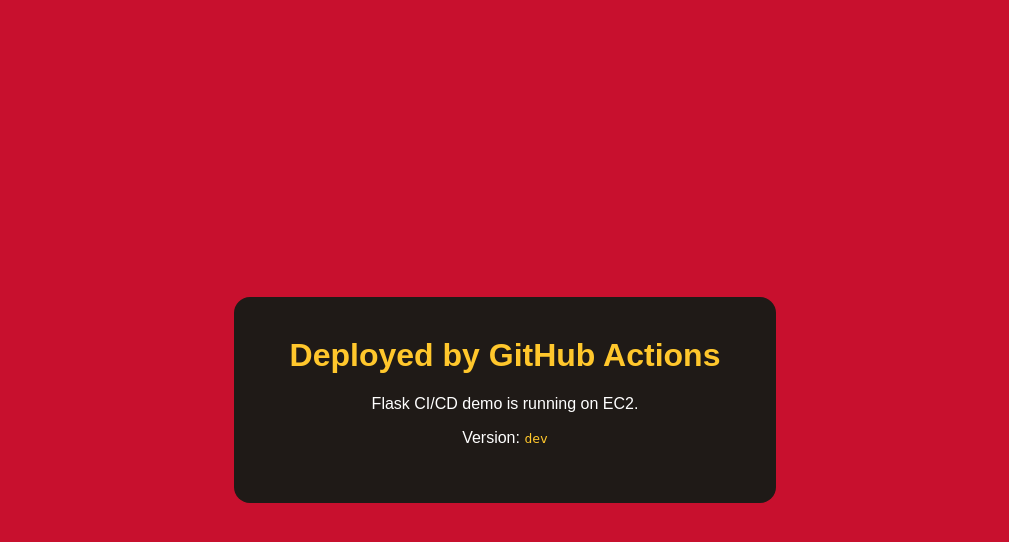
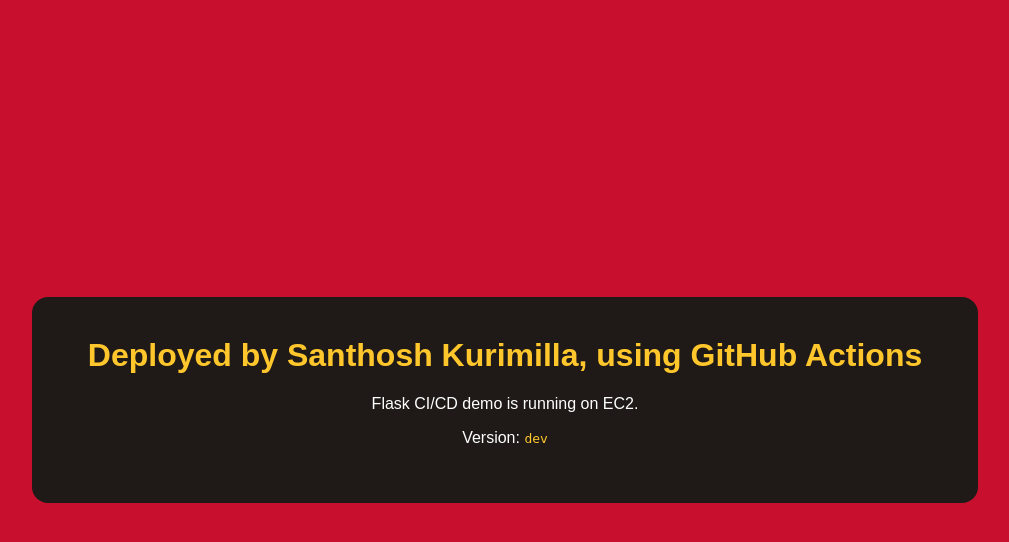
Before and after one commit to kurimillasa/flask-cicd-lab, a Flask app: page / in a window 1280 px wide. Shown: the top 542 px of the page, without its empty margins (135-1144 px from the left). Run offline with Flask 3, Linux system fonts and the light colour scheme.

Commit message:
Update deployment message in index.html

```diff
--- a/templates/index.html
+++ b/templates/index.html
@@ -13,7 +13,7 @@
 </head>
 <body>
   <div class="card">
-    <h1>Deployed by GitHub Actions</h1>
+    <h1>Deployed by Santhosh Kurimilla, using GitHub Actions</h1>
     <p>Flask CI/CD demo is running on EC2.</p>
     <p>Version: <code>{{ version }}</code></p>
   </div>
```
